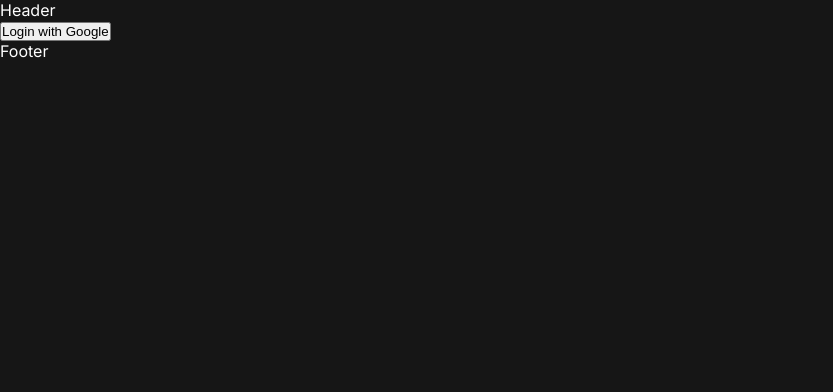
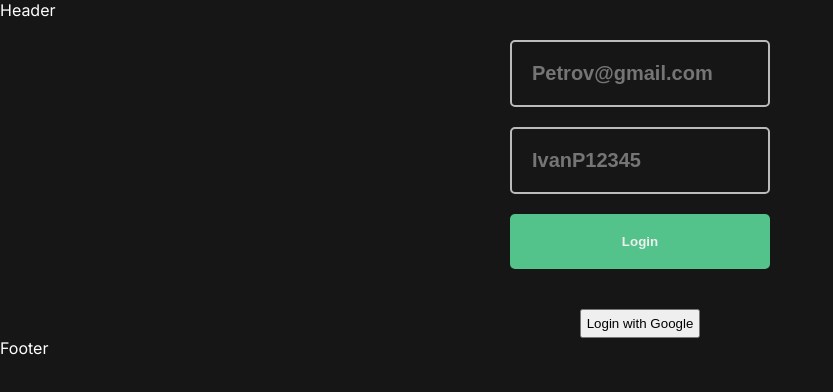
Before and after one commit to AutoOpty/auto-opty, a Next.js app: page /dashboard/login in a window 1280 px wide. Shown: the top 392 px of the page, without its empty margins (0-833 px from the left). Built offline with nearby package versions, Linux system fonts and the light colour scheme; no server answers.

Commit message:
added logic for login

```diff
--- a/src/app/(pages)/dashboard/(auth)/login/page.jsx
+++ b/src/app/(pages)/dashboard/(auth)/login/page.jsx
@@ -1,13 +1,57 @@
 "use client";
-import { signIn } from 'next-auth/react'
-import React from 'react'
+import React from "react";
+import styles from "./page.module.css";
+import { signIn, useSession } from "next-auth/react";
+import { useRouter } from "next/navigation";
 
-const LoginPage = () => {
-    return (
-        <div>
-            <button onClick={() => signIn("google")}>Login with Google</button>
-        </div>
-    )
-}
 
-export default LoginPage
+const Login = () => {
+    // дает данные о пользователе - data, залогинен он или нет - status
+    const session = useSession();
+    // console.log(session) // { "data": null,  "status": "unauthenticated"}
+
+    const router = useRouter();
+
+    if (session.status === "loading") {
+        return <p>Loading...</p>
+    }
+
+    // перенаправляет на другую страницу за счет роутера
+    if (session.status === "authenticated") {
+        router?.push("/dashboard");
+    }
+
+    const handleSubmit = async (e) => {
+        e.preventDefault();
+        const email = e.target[0].value;
+        const password = e.target[1].value;
+
+        signIn("credentials", { email, password });
+    }
+
+    return <div className={styles.container}>
+        <form className={styles.form} onSubmit={handleSubmit}>
+
+            <input
+                type="email"
+                placeholder="Petrov@gmail.com"
+                className={styles.input}
+                required
+            />
+
+            <input
+                type="password"
+                placeholder="IvanP12345"
+                className={styles.input}
+                required
+            />
+
+            <button type="submit" className={styles.registerBtn}>Login</button>
+        </form>
+
+        <button onClick={() => signIn("google")} className={styles.loginBtn}>Login with Google</button>
+    </div>;
+};
+
+
+export default Login;
--- /dev/null
+++ b/src/app/(pages)/dashboard/(auth)/login/page.module.css
@@ -0,0 +1,40 @@
+.container {
+    display: flex;
+    flex-direction: column;
+    justify-content: center;
+    align-items: center;
+    gap: 20px;
+}
+
+.form {
+    width: 300px;
+    padding: 20px;
+    display: flex;
+    flex-direction: column;
+    gap: 20px;
+}
+
+.input {
+    padding: 20px;
+    background-color: transparent;
+    color: #bbb;
+    border: 2px solid #bbb;
+    border-radius: 5px;
+    font-size: 20px;
+    font-weight: bold;
+}
+
+.registerBtn {
+    padding: 20px;
+    background-color: #53c28b;
+    color: #eee;
+    cursor: pointer;
+    border-radius: 5px;
+    border: none;
+    font-weight: bold;
+}
+
+.loginBtn {
+    padding: 5px;
+    cursor: pointer;
+}
--- a/src/app/api/auth/[...nextauth]/route.js
+++ b/src/app/api/auth/[...nextauth]/route.js
@@ -22,7 +22,7 @@ const handler = NextAuth({
 
                 try {
                     // ищет пользователя по имэйлу в БД
-                    const user = User.findOne({ email: credentials.email })
+                    const user = await User.findOne({ email: credentials.email })
 
                     if (user) {
                         const isPasswordCorrect = await bcrypt.compare(credentials.password, user.password);
@@ -45,6 +45,10 @@ const handler = NextAuth({
             }
         })
     ],
+    pages: {
+        // про ошибке при логине переходит на указанную ниже страницу (в нашем случае остается на той же)
+        error: "/dashboard/login"
+    },
 })
 
 
```
